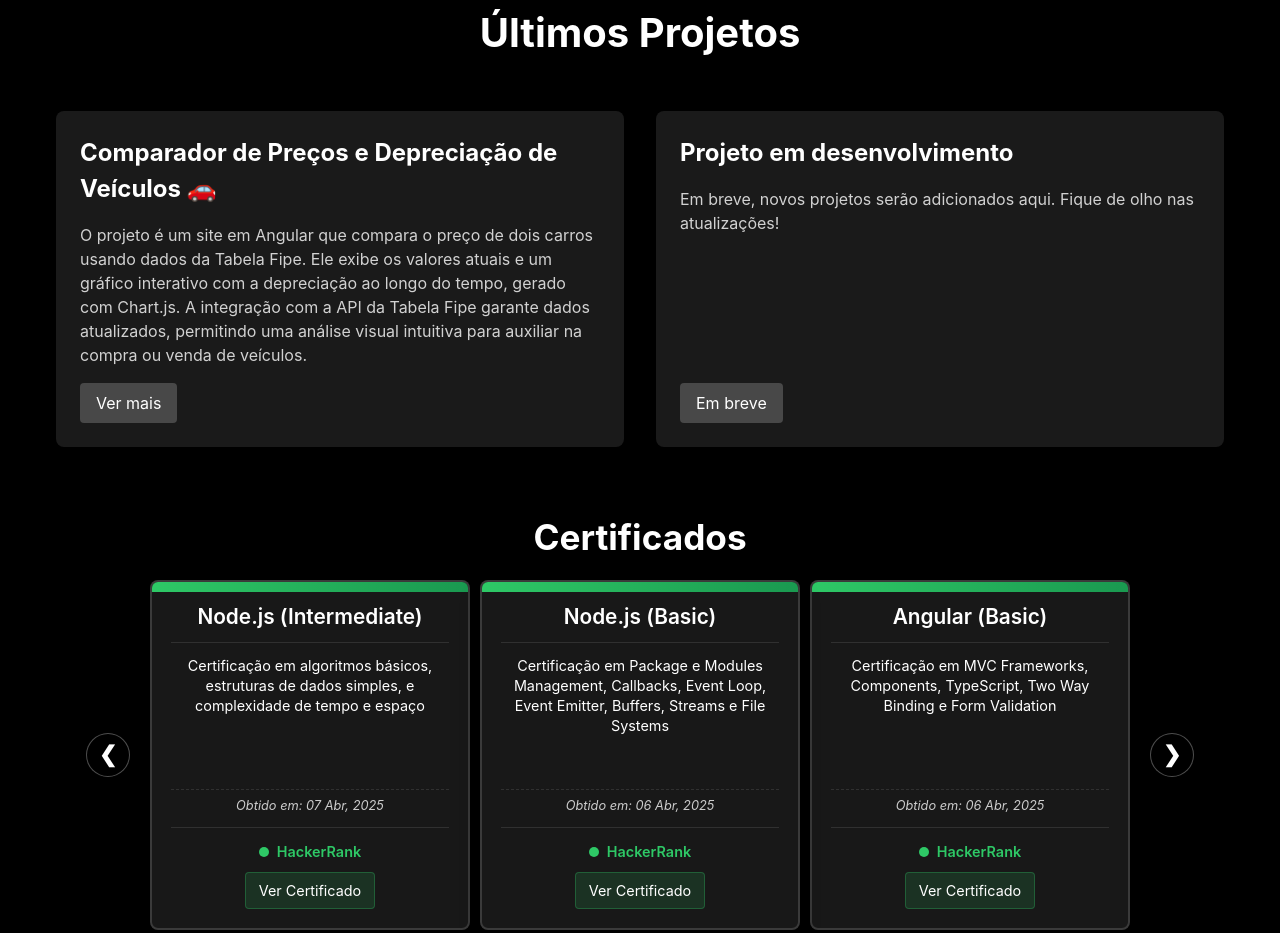
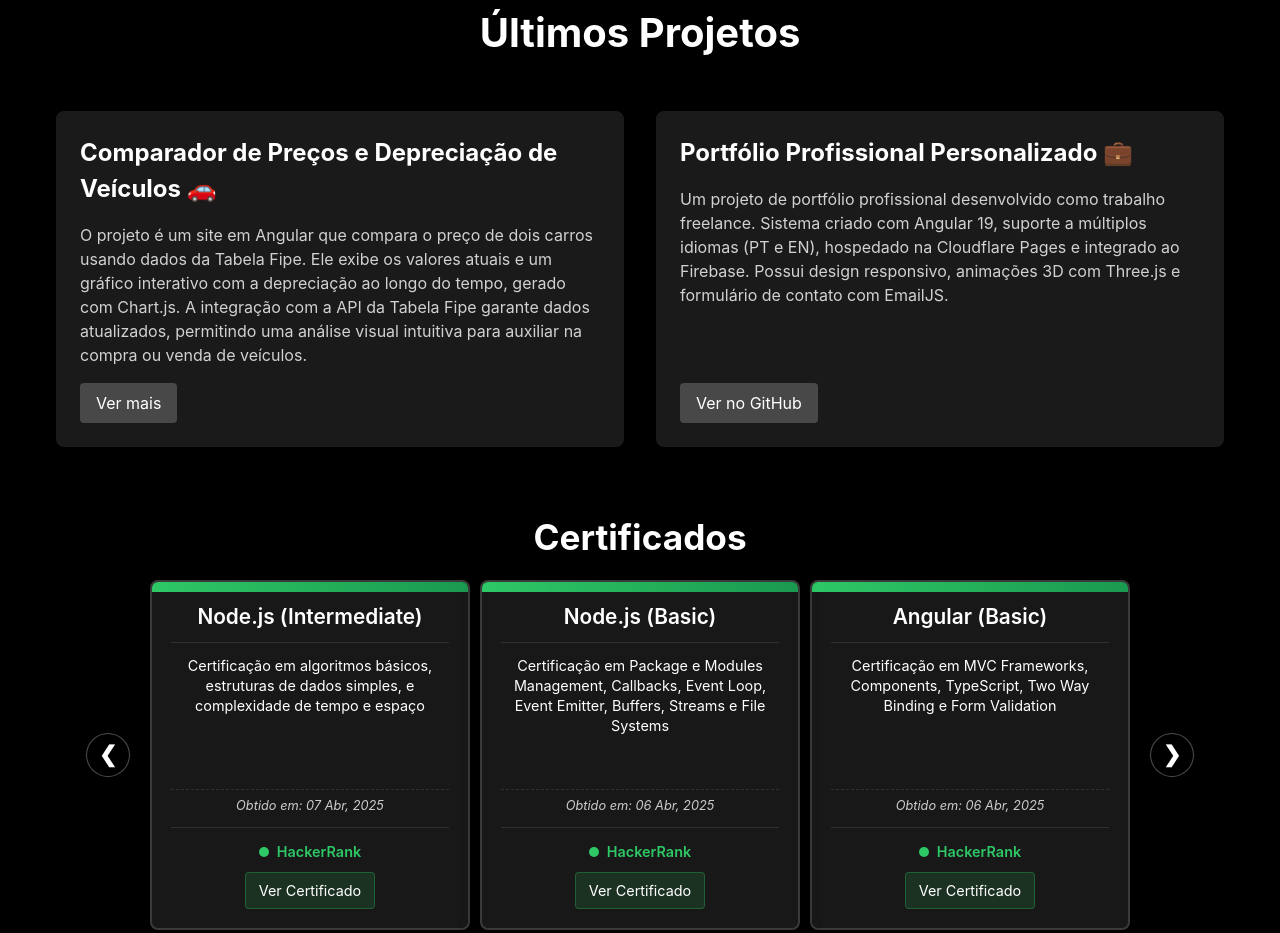
Before and after one commit to Igorms27/Portfolio, a plain HTML site: page index.html in a window 1280 px wide. Shown: the part 1929-2862 px from the top of the page. Drawn offline with nearby package versions, Linux system fonts and the light colour scheme.

Commit message:
Adiciona projeto de Portfólio Profissional na seção de projetos

```diff
--- a/index.html
+++ b/index.html
@@ -196,9 +196,11 @@
                 <a href="https://comparador-de-carros.pages.dev" class="btn" target="_blank" rel="noopener">Ver mais</a>
               </div>
               <div class="project-card">
-                <h4>Projeto em desenvolvimento</h4>
-                <p>Em breve, novos projetos serão adicionados aqui. Fique de olho nas atualizações!</p>
-                <a href="#" class="btn" onclick="alert('Em desenvolvimento!')">Em breve</a>
+                <h4>Portfólio Profissional Personalizado 💼</h4>
+                <p>
+                  Um projeto de portfólio profissional desenvolvido como trabalho freelance. Sistema criado com Angular 19, suporte a múltiplos idiomas (PT e EN), hospedado na Cloudflare Pages e integrado ao Firebase. Possui design responsivo, animações 3D com Three.js e formulário de contato com EmailJS.
+                </p>
+                <a href="https://github.com/Igorms27/portfolio-Para-Cliente" class="btn" target="_blank" rel="noopener">Ver no GitHub</a>
               </div>
             </div>
           </div>
```
